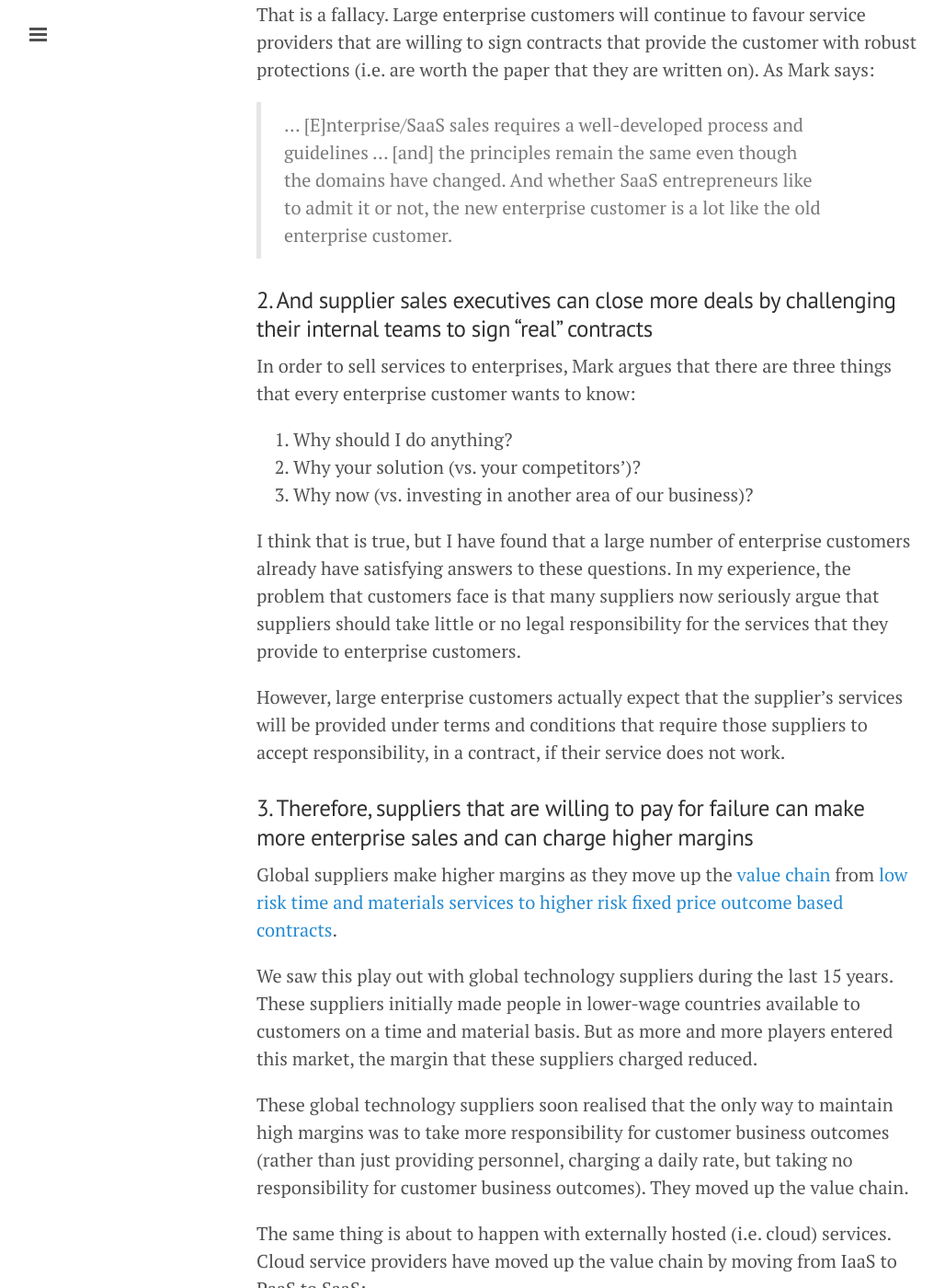
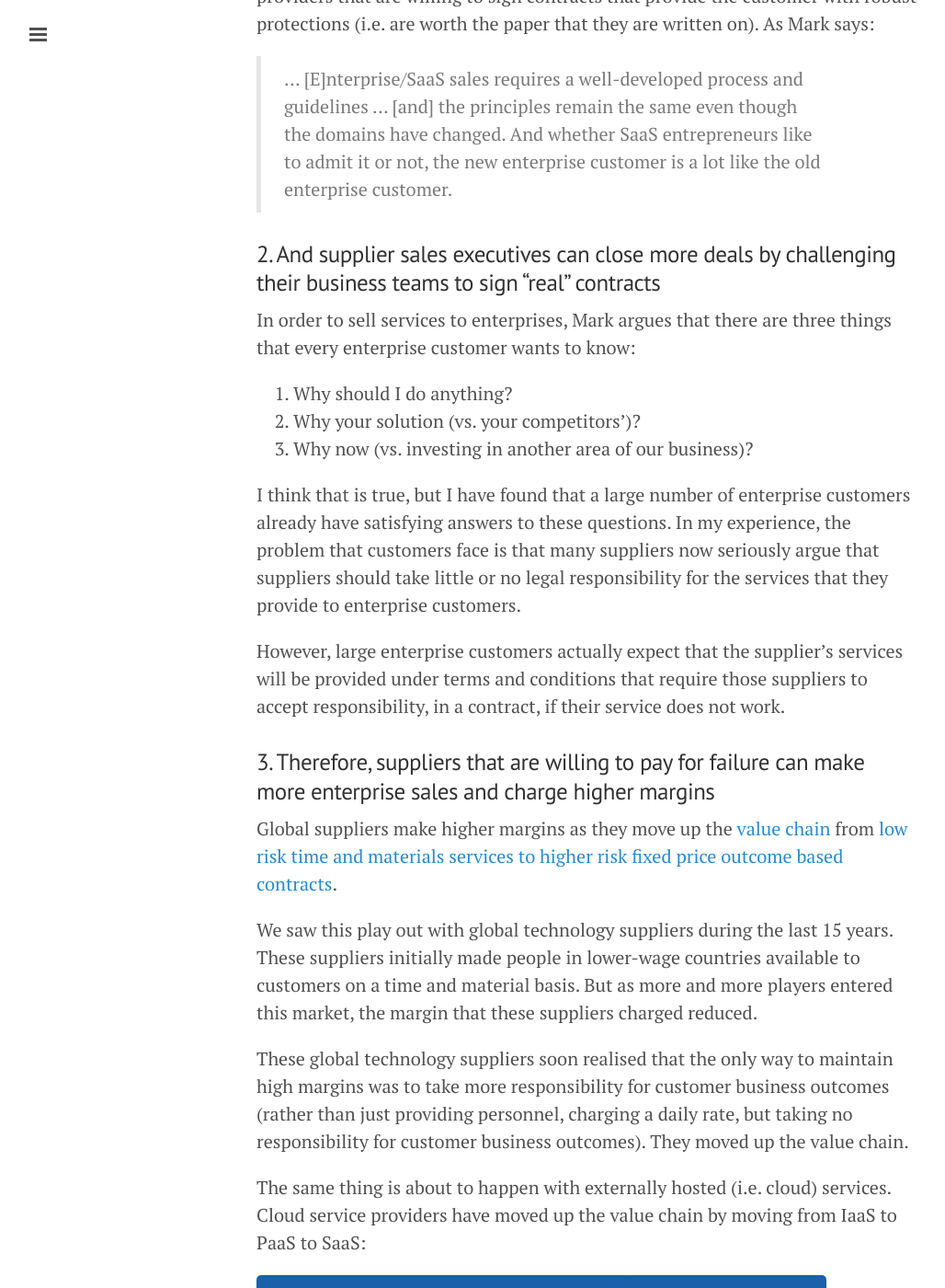
Before and after one commit to imclaren/blog, a Jekyll site: the page built from _posts/2015-02-18-enterprisecloud.md, in a window 1280 px wide and 1400 px high, scrolled down 1504 px. Shown: the whole window at 92% size, without its empty margins (1-1029 px from the left). Built offline with Jekyll 4.4.1, drawn with Linux system fonts in a browser that asks for light colours; Markdown is read by kramdown in place of the engine named in the settings; some of the changed text lies outside the part shown.

Commit message:
enterprise

```diff
--- a/_posts/2015-02-18-enterprisecloud.md
+++ b/_posts/2015-02-18-enterprisecloud.md
@@ -23,7 +23,7 @@ That is a fallacy.  Large enterprise customers will continue to favour service p
 
 > ... [E]nterprise/SaaS sales requires a well-developed process and guidelines ... [and] the principles remain the same even though the domains have changed. And whether SaaS entrepreneurs like to admit it or not, the new enterprise customer is a lot like the old enterprise customer.
 
-### 2. And supplier sales executives can close more deals by challenging their internal teams to sign "real" contracts
+### 2. And supplier sales executives can close more deals by challenging their business teams to sign "real" contracts
 
 In order to sell services to enterprises, Mark argues that there are three things that every enterprise customer wants to know:
 
@@ -35,7 +35,7 @@ I think that is true, but I have found that a large number of enterprise custome
 
 However, large enterprise customers actually expect that the supplier's services will be provided under terms and conditions that require those suppliers to accept responsibility, in a contract, if their service does not work.
 
-### 3. Therefore, suppliers that are willing to pay for failure can make more enterprise sales and can charge higher margins
+### 3. Therefore, suppliers that are willing to pay for failure can make more enterprise sales and charge higher margins
 
 Global suppliers make higher margins as they move up the [value chain](http://en.wikipedia.org/wiki/Value_chain) from [low risk time and materials services to higher risk fixed price outcome based contracts](http://iainmclaren.com/2015/02/04/contracttypes/).
 
```
Also changed, not shown: other parts of _posts/2015-02-18-enterprisecloud.md (+1 -1 lines).
